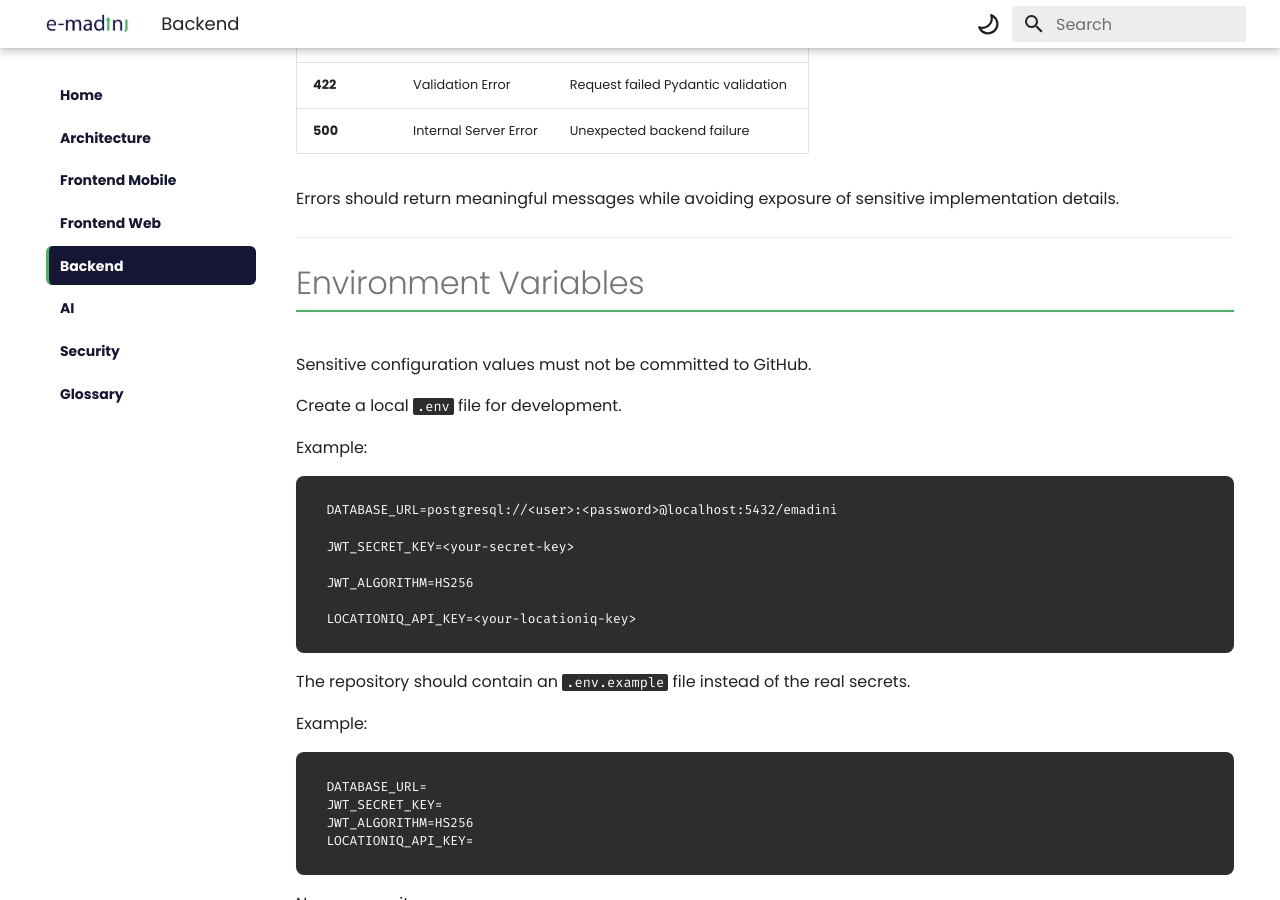
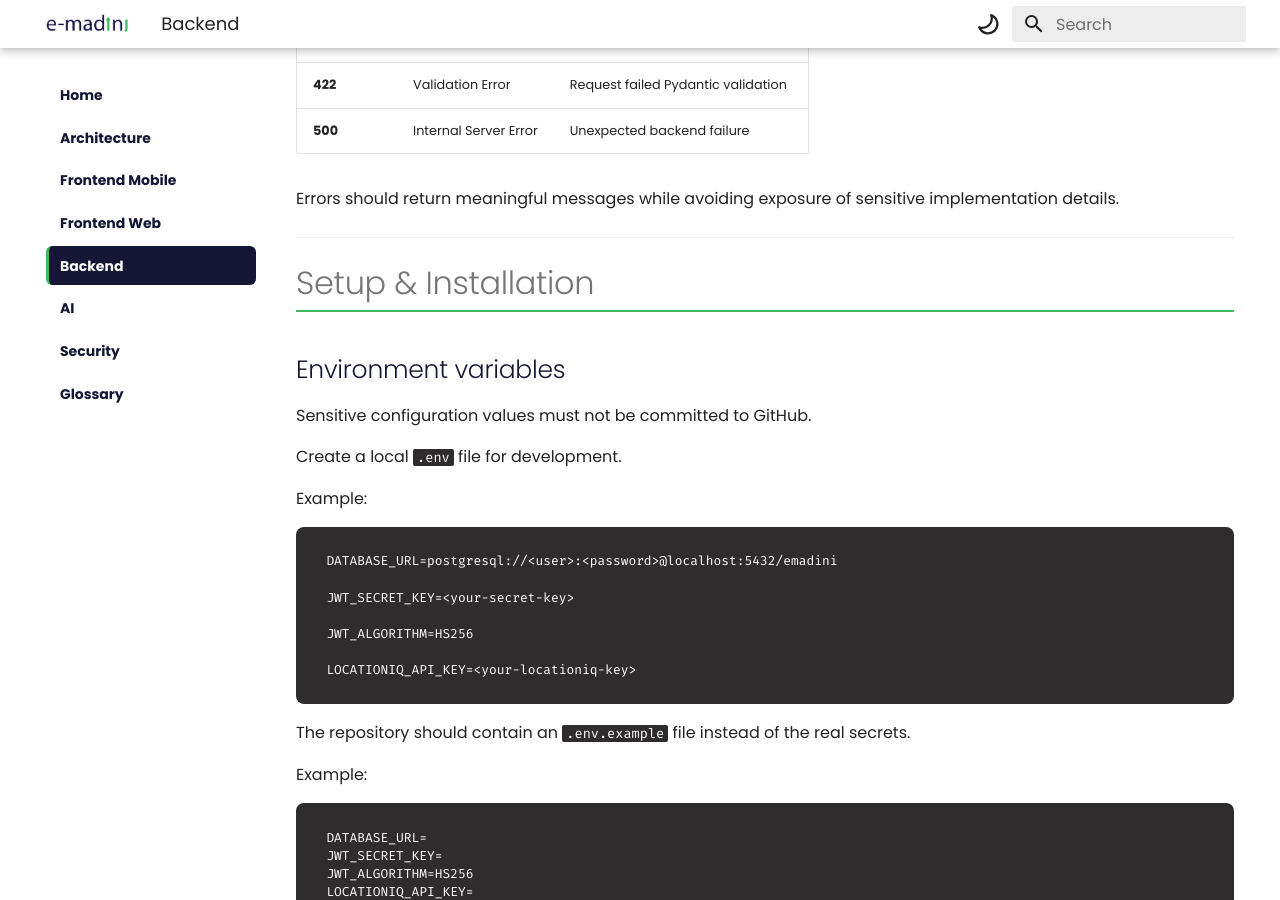
Before and after one commit to akirachix/Shupavu_Technical_Documentation, an MkDocs documentation site: the page built from docs/backend.md, in a window 1280 px wide and 900 px high, scrolled down 20085 px. Built offline with MkDocs 1.6.1 and Material for MkDocs 9.7.7, drawn with Linux system fonts in a browser that asks for light colours.

```diff
--- a/docs/backend.md
+++ b/docs/backend.md
@@ -866,7 +866,9 @@
 
 ---
 
-# Environment Variables
+# Setup & Installation
+
+## Environment variables
 
 Sensitive configuration values must not be committed to GitHub.
 
```
Also changed, not shown: docs/security.md (+1 -1 lines).
